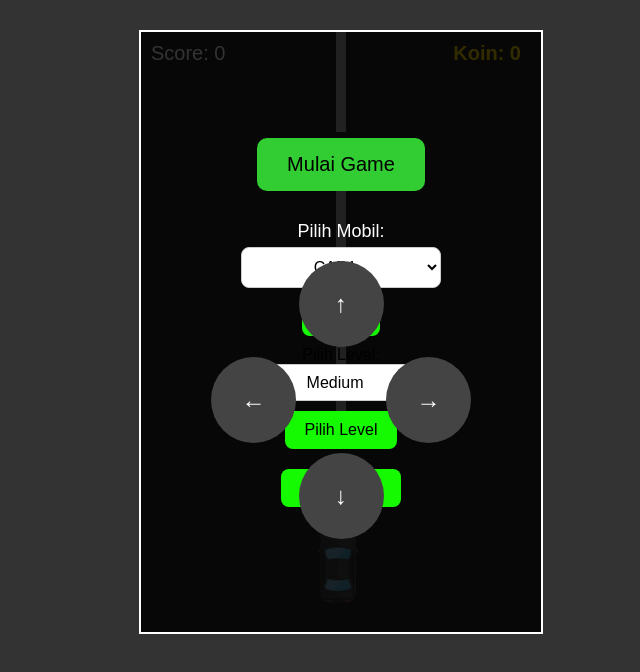
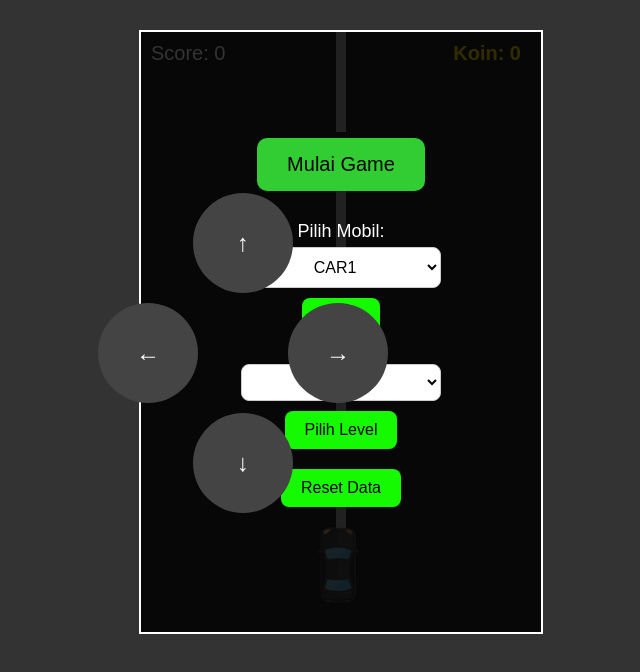
Before and after one commit to raffhkm/gamecar, a plain HTML site: page index.html in a window 1280 px wide. Shown: the whole page, without its empty margins (299-939 px from the left). Drawn offline with Linux system fonts and the light colour scheme; files whose address does not match are found by name.

Commit message:
Update style.css

```diff
--- a/style.css
+++ b/style.css
@@ -256,17 +256,17 @@ button:hover {
 
 #controls {
   position: fixed;
-  top: 50%;
-  left: 50%;
-  transform: translate(-50%, -50%);
+  top: 40%;
+  left: 40%;
+  transform: translate(-40%, -40%);
   z-index: 100;
   display: flex;
   flex-direction: column;
   align-items: center;
 }
 #controls button {
-  width: 85px;
-  height: 86px;
+  width: 100px;
+  height: 100px;
   font-size: 24px;
   margin: 5px;
   border: none;
```
